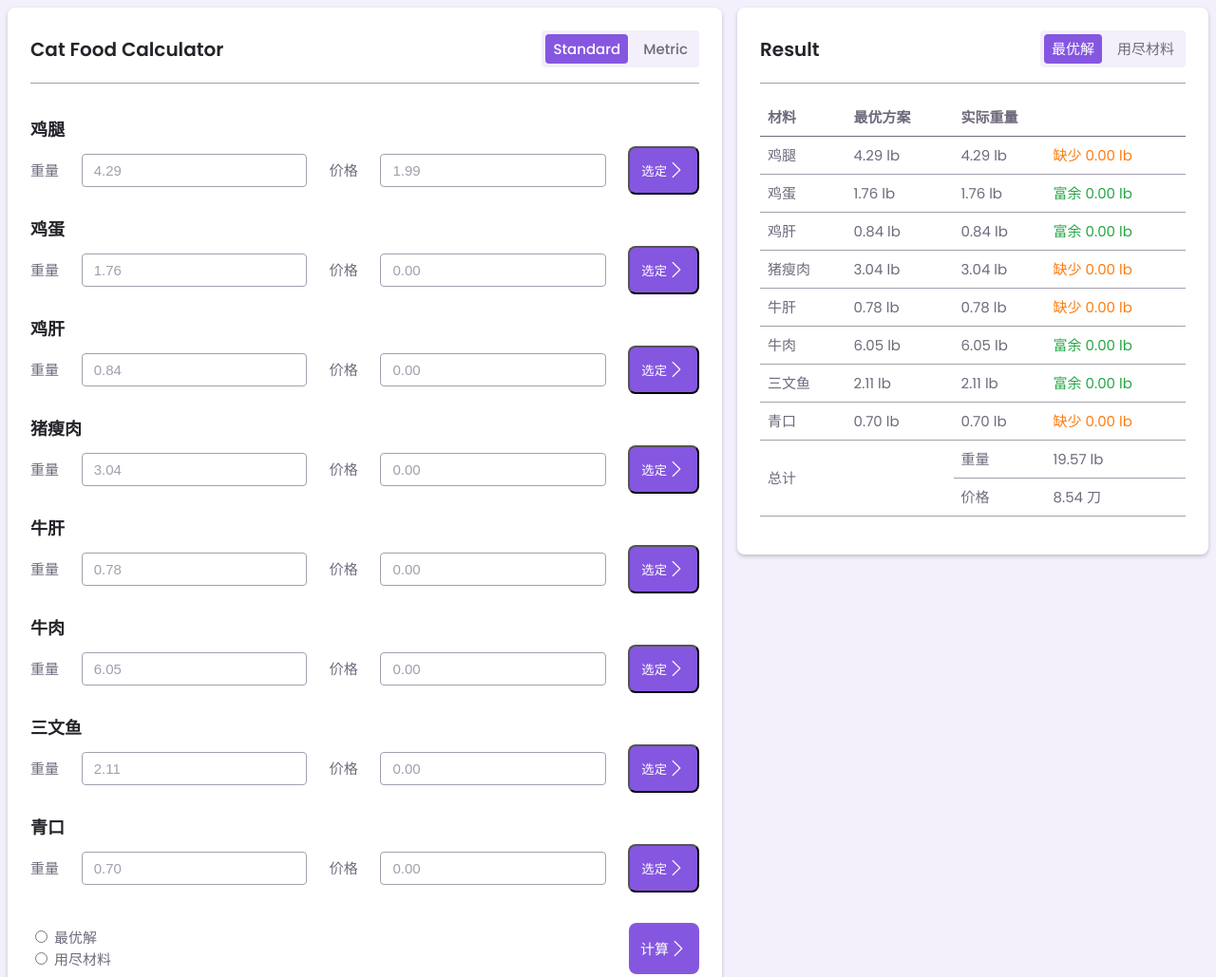
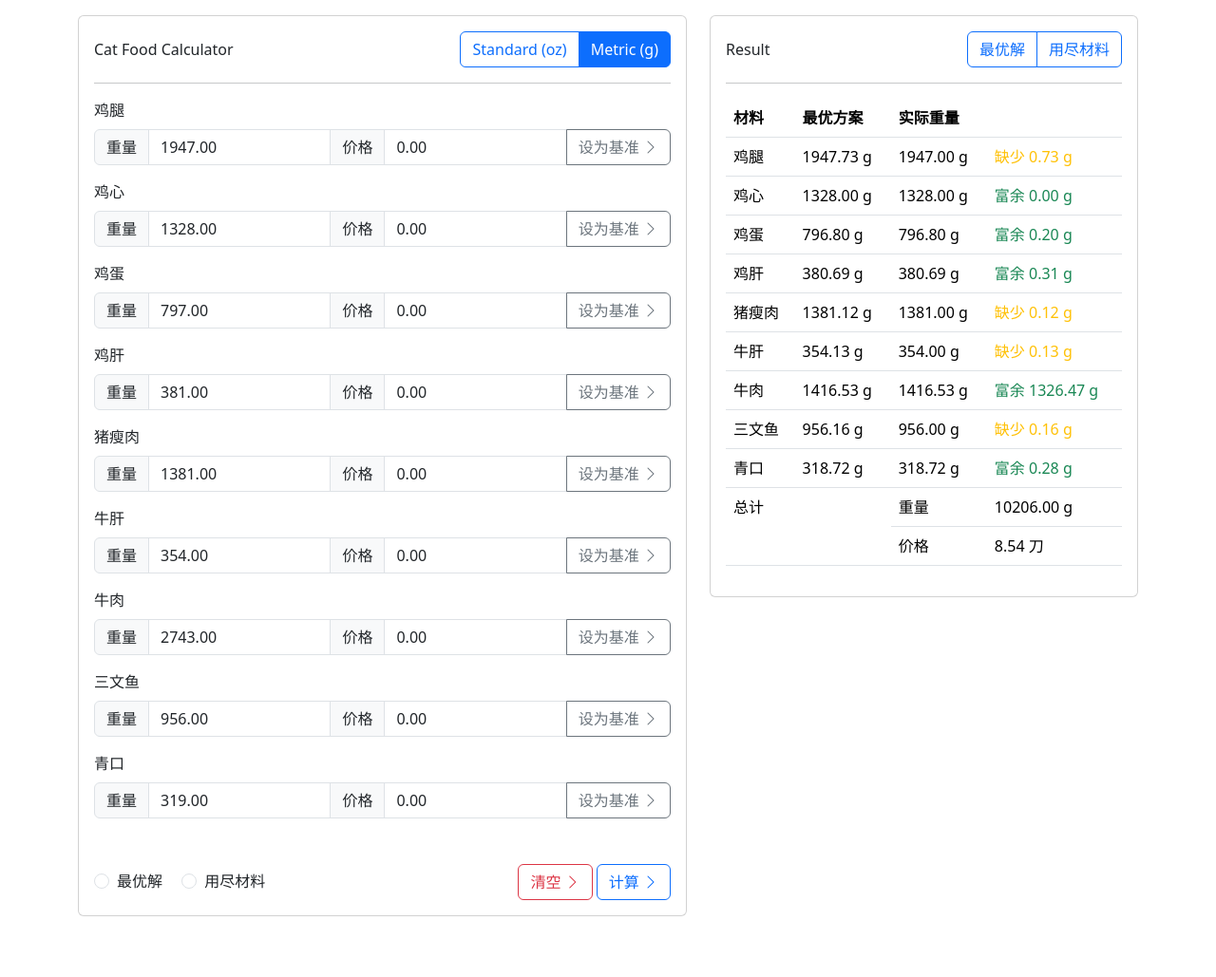
Before and after one commit to Kreal321/CatFood, a plain HTML site: page index.html in a window 1280 px wide. Shown: the top 1029 px of the page at 95% size. Drawn offline with nearby package versions, Linux system fonts and the light colour scheme.

Commit message:
using bootstrap 5.3

```diff
--- a/data/recipes.js
+++ b/data/recipes.js
@@ -1,5 +1,5 @@
 const recipes = {
-  "unit": 1,
+  "unit": 0,
   "recipes": [
     {
       "title": "猫食有鸡心",
--- a/index.html
+++ b/index.html
@@ -6,103 +6,95 @@
     <meta charset="utf-8">
     <meta name="viewport" content="width=device-width, initial-scale=1">
 
+    <link href="https://cdn.jsdelivr.net/npm/bootstrap@5.3.0-alpha1/dist/css/bootstrap.min.css" rel="stylesheet" integrity="sha384-GLhlTQ8iRABdZLl6O3oVMWSktQOp6b7In1Zl3/Jr59b6EGGoI1aFkw7cmDA6j6gD" crossorigin="anonymous">
     <link rel="stylesheet" href="https://cdn.jsdelivr.net/npm/bootstrap-icons@1.9.1/font/bootstrap-icons.css">
-    <link rel="stylesheet" href="css/styles.css">
+    <!-- <link rel="stylesheet" href="css/styles.css"> -->
 </head>
 
 <body>
     <div class="container">
+        <main>
             <div class="row">
-            <div class="col-left">
+                <div class="col-lg-7 my-3">
                     <div class="card">
-                    <div class="card__header">
-                        <h2 class="card__title">
-                            Cat Food Calculator
-                        </h2>
-                        <div class="selector">
-                            <div class="selector__items active" id="StandardUnitBtn">
-                                Standard
+                        <div class="card-body">
+
+                            <div class="d-flex justify-content-between align-items-center">
+                                <div>Cat Food Calculator</div>
+                                <div class="btn-group">
+                                    <button class="btn btn-outline-primary active" id="StandardUnitBtn">Standard (oz)</button>
+                                    <!-- <button class="btn btn-outline-primary" >Standard (oz)</button> -->
+                                    <button class="btn btn-outline-primary" id="MetricUnitBtn">Metric (g)</button>
                                 </div>
-                            <div class="selector__items" id="MetricUnitBtn">
-                                Metric
+                            </div>
+
+                            <hr>
+
+                            <form action="javascript:void(0)" id="form">
+
+                                <div id="ingredients">
+                                    <div class="mb-3">
+                                        <label class="form-label">鸡腿</label>
+                                        <div class="input-group">
+                                            <span class="input-group-text">重量</span>
+                                            <input type="number" class="form-control" placeholder="g" value="1947">
+                                            <span class="input-group-text">价格</span>
+                                            <input type="number" class="form-control" placeholder="per pound" value="0">
+                                            <button class="btn btn-outline-secondary" > 设为基准 <i class="bi bi-chevron-right"></i></button>
+                                        </div>
+                                    </div>
+
+                                    <div class="mb-3">
+                                        <label class="form-label">鸡腿</label>
+                                        <div class="input-group">
+                                            <span class="input-group-text">重量</span>
+                                            <input type="number" class="form-control" placeholder="g" value="1947">
+                                            <span class="input-group-text">价格</span>
+                                            <input type="number" class="form-control" placeholder="per pound" value="0">
+                                            <button class="btn btn-outline-secondary" > 设为基准 <i class="bi bi-chevron-right"></i></button>
                                         </div>
                                     </div>
                                 </div>
 
 
-                    <hr>
-
-
-                    <div class="card__body">
-                        <form action="javascript:void(0)" id="form">
-
-
-                            <div id="ingredients">
-                                <div class="col-12 ingredient">
-                                    <h3 class="input-label">鸡腿</h3>
-                                    <div class="input-group">
-                                        <span>重量</span>
-                                        <input type="number" placeholder="g" value="1947">
-                                        <span>价格</span>
-                                        <input type="number" placeholder="per pound" value="0">
-                                    </div>
-                                </div>
-                                <div class="col-12 ingredient">
-                                    <h3 class="input-label">鸡腿</h3>
-                                    <div class="input-group">
-                                        <span>重量</span>
-                                        <input type="number" placeholder="g" value="1947">
-                                        <span>价格</span>
-                                        <input type="number" placeholder="per pound" value="0">
-                                    </div>
-                                </div>
-                            </div>
-
-                            <div class="ingredient__buttons">
+                                <div class="d-flex justify-content-between align-items-center mt-5">
                                     <div>
                                         <div class="form-check form-check-inline">
-                                        <input class="form-check-input" type="radio" name="inlineRadioOptions" id="inlineRadio1" value="option1">
+                                            <input class="form-check-input" type="radio" name="inlineRadioOptions" value="option1">
                                             <label class="form-check-label" for="inlineRadio1">最优解</label>
                                         </div>
                                         <div class="form-check form-check-inline">
-                                        <input class="form-check-input" type="radio" name="inlineRadioOptions" id="inlineRadio2" value="option2">
+                                            <input class="form-check-input" type="radio" name="inlineRadioOptions" value="option2">
                                             <label class="form-check-label" for="inlineRadio2">用尽材料</label>
                                         </div>
                                     </div>
 
-                                <div class="button button__flex button__transition-x" id="calBtn">计算 <i class="bi bi-chevron-right button__icon"></i></div>
-
-
+                                    <div>
+                                        <button class="btn btn-outline-danger" id="clearBtn"> 清空 <i class="bi bi-chevron-right"></i></button>
+                                        <button class="btn btn-outline-primary" id="calBtn"> 计算 <i class="bi bi-chevron-right"></i></button>
                                     </div>
-                        </form>
 
                                 </div>
 
-
-                </div>
-            </div>
-
-
-            <div class="col-right">
-                <div class="card">
-                    <div class="card__header">
-                        <h2 class="card__title">
-                            Result
-                        </h2>
-                        <div class="selector">
-                            <div class="selector__items active">
-                                最优解
-                            </div>
-                            <div class="selector__items">
-                                用尽材料
+                            </form>
                         </div>
                     </div>
                 </div>
 
 
+                <div class="col-lg-5 my-3">
+                    <div class="card">
+                        <div class="card-body">
+
+                            <div class="d-flex justify-content-between align-items-center">
+                                <span>Result</span>
+                                <div class="btn-group">
+                                    <button class="btn btn-outline-primary" id="StandardUnitBtn">最优解</button>
+                                    <button class="btn btn-outline-primary" >用尽材料</button>
+                                </div>
+                            </div>
+
                             <hr>
-
-                    <div class="card__body">
 
                             <table class="table">
                                 <thead>
@@ -153,13 +145,12 @@
                 </div>
 
             </div>
-
-
+        </main>
 
 
 
         <footer class="my-5 pt-5 text-muted text-center text-small">
-            <p class="mb-1">© 2022 Kreal</p>
+            <p class="mb-1">© 2022 Kason</p>
             <ul class="list-inline">
                 <li class="list-inline-item"><a href="#">Privacy</a></li>
                 <li class="list-inline-item"><a href="#">Terms</a></li>
--- a/js/app.js
+++ b/js/app.js
@@ -26,7 +26,7 @@ class Ingredient {
     if (this.diffValue < 0) {
       this.diffValue = -this.diffValue;
       if (this.diffValue > 200) {
-        this.status = "danger";
+        this.status = "danger-emphasis";
         this.note = "需要采购";
       } else {
         this.status = "warning";
@@ -43,11 +43,11 @@ class Ingredient {
 
   changeUnitTo (u) {
     if (u == METRIC) {
-      this.currentValue = this.currentValue / 453.6;
-      this.unitPrice = this.unitPrice * 453.6;
+      this.currentValue = this.currentValue / 28.35;
+      this.unitPrice = this.unitPrice * 28.35;
     } else if (u == STANDARD) {
-      this.currentValue = this.currentValue * 453.6;
-      this.unitPrice = this.unitPrice / 453.6;
+      this.currentValue = this.currentValue * 28.35;
+      this.unitPrice = this.unitPrice / 28.35;
     }
   }
 
@@ -69,7 +69,7 @@ var ingredients = [];
 const METRIC = 0, STANDARD = 1;
 const unitSign = {
   0: "g",
-  1: "lb",
+  1: "oz",
 };
 var unit = recipes.unit;
 
@@ -80,16 +80,17 @@ function updateRecipeDisplay() {
   const ingredientsBlock = document.getElementById("ingredients");
   ingredientsBlock.innerHTML = "";
   ingredients.forEach((i, idx) => {
+
     ingredientsBlock.innerHTML += `
-    <div class="col-12 ingredient">
-      <h3 class="input-label">${i.name}</h3>
-      <div class="input-group">
-          <span>重量</span>
-          <input type="number" step="any" placeholder="${unitSign[unit]}" value="${i.currentValue.toFixed(2)}" name="${idx}-weight">
-          <span>价格</span>
-          <input type="number" step="any" placeholder="per ${unitSign[unit]}" value="${i.unitPrice.toFixed(2)}" name="${idx}-price"}>
-          <button class="button button__flex button__transition-x" onclick="calculateCurrent(${idx})">选定 <i class="bi bi-chevron-right button__icon"></i></button>
-      </div>
+    <div class="mb-3">
+    <label class="form-label">${i.name}</label>
+    <div class="input-group">
+        <span class="input-group-text">重量</span>
+        <input type="number" class="form-control" step="any" placeholder="${unitSign[unit]}" value="${i.currentValue.toFixed(2)}" name="${idx}-weight">
+        <span class="input-group-text">价格</span>
+        <input type="number" class="form-control" step="any" placeholder="per ${unitSign[unit]}" value="${i.unitPrice.toFixed(2)}" name="${idx}-price"}>
+        <button class="btn btn-outline-secondary" onclick="calculateCurrent(${idx})"> 设为基准 <i class="bi bi-chevron-right"></i></button>
+    </div>
     </div>
     `;
   });
@@ -101,7 +102,7 @@ function updateRecipeDisplay() {
         <td>${i.name}</td>
         <td>${i.optimalValue.toFixed(2)} ${unitSign[unit]}</td>
         <td>${i.actualValue.toFixed(2)} ${unitSign[unit]}</td>
-        <td class="${i.status}__color">${i.note} ${i.diffValue.toFixed(2)} ${unitSign[unit]}</td>
+        <td class="text-${i.status}">${i.note} ${i.diffValue.toFixed(2)} ${unitSign[unit]}</td>
       </tr>
     `;
   });
@@ -210,7 +211,7 @@ function updateRecipe(recipe) {
   updateRecipeDisplay();
 }
 
-updateRecipe(recipes.recipes[1]);
+updateRecipe(recipes.recipes[0]);
 
 document.getElementById('calBtn').addEventListener('click', calculate);
 
```
Also changed, not shown: 1 other file. Lines whose indentation alone changed are shown as unchanged.
